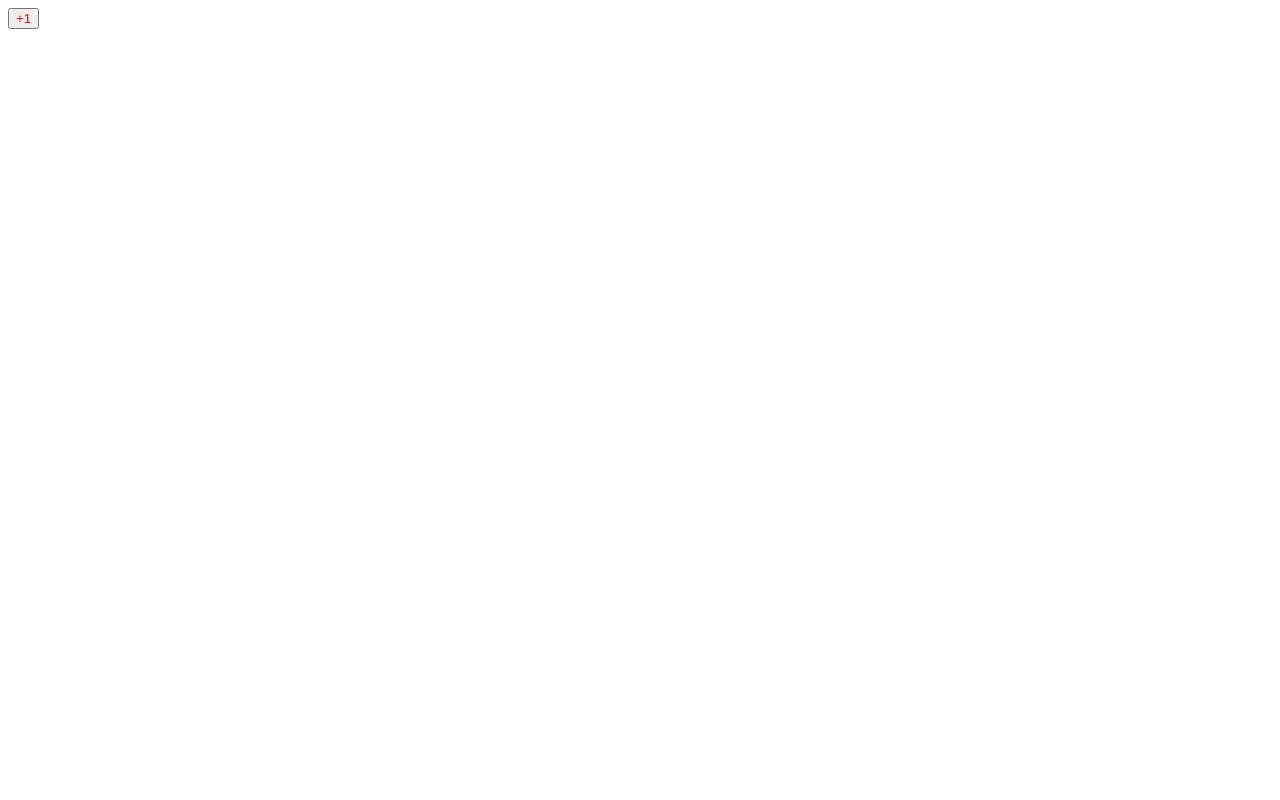
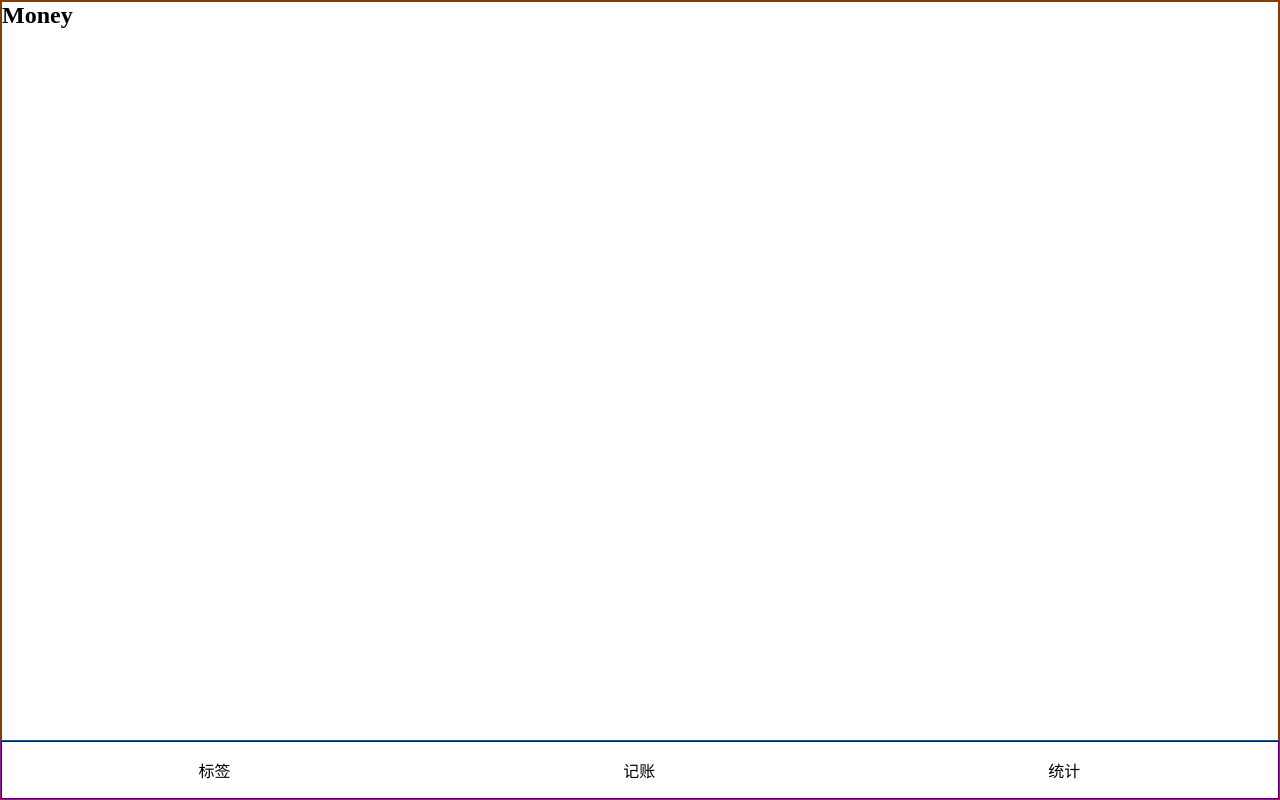
Before and after one commit to awttt/money-react, a React (Create React App) app: page /#/money in a window 1280 px wide. Built offline with nearby package versions, Linux system fonts and the light colour scheme.

Commit message:
导航栏布局

```diff
--- a/package.json
+++ b/package.json
@@ -38,7 +38,9 @@
     ]
   },
   "devDependencies": {
+    "@types/react-router-dom": "^5.1.5",
     "@types/styled-components": "^5.1.3",
-    "node-sass": "npm:dart-sass@1.25.0"
+    "node-sass": "npm:dart-sass@1.25.0",
+    "react-router-dom": "^5.2.0"
   }
 }
--- a/src/App.tsx
+++ b/src/App.tsx
@@ -1,13 +1,97 @@
 import React from 'react';
+import {
+  HashRouter as Router,
+  Switch,
+  Route,
+  Link,
+  Redirect,
+} from "react-router-dom";
+import styled from 'styled-components';
 
-import Button from './components/Button';
+const Wrapper = styled.div`
+border: 1px solid red;
+min-height: 100vh;
+display: flex;
+flex-direction: column;
+
+`
+
+const Main = styled.div`
+border: 1px solid green;
+flex-grow: 1;
+overflow: auto;
+`
+
+const Nav = styled.div`
+border: 1px solid blue;
+  > ul{
+   display: flex;
+
+    > li{
+     width: 33.3%;
+     text-align: center;
+     padding: 16px;
+  }
+}
+
+`
 
 function App() {
   return (
-    <div>
-        <Button>+1</Button>
-    </div>
+    <Router>
+      <Wrapper>
+        <Main>
+        <Switch>
+          <Route path="/tag">
+            <Tags />
+          </Route>
+          <Route path="/money">
+            <Money />
+          </Route>
+          <Route path="/statistic">
+            <Statistic />
+          </Route>
+          <Redirect exact from="/" to="/money"/>
+          <Route path="*">
+            <NoMatch />
+          </Route>
+        </Switch>
+        </Main>
+        <Nav>
+          <ul>
+            <li>
+              <Link to="/tag">标签</Link>
+            </li>
+            <li>
+              <Link to="/money">记账</Link>
+            </li>
+            <li>
+              <Link to="/statistic">统计</Link>
+            </li>
+          </ul>
+        </Nav>
+      </Wrapper>
+    </Router>
+
   );
 }
 
+function NoMatch() {
+    return(
+      <div>页面不存在</div>
+    )
+}
+
+function Statistic() {
+  return <h2>Statistic</h2>;
+}
+
+function Tags() {
+  return <h2>Tags</h2>;
+}
+
+function Money() {
+  return <h2>Money</h2>;
+}
+
 export default App;
--- a/src/components/Button.tsx
+++ /dev/null
@@ -1,7 +0,0 @@
-import styled from 'styled-components';
-
-const Button =styled.button`
-color: red;
-`
-
-export default Button
--- /dev/null
+++ b/src/index.scss
@@ -0,0 +1,13 @@
+@import-normalize;
+
+*{margin: 0;padding: 0;}
+*{box-sizing: border-box}
+*::before{box-sizing: border-box}
+*::after{box-sizing: border-box}
+ul,ol{
+  list-style: none;
+}
+a{
+  text-decoration: none;
+  color: inherit;
+}
--- a/src/index.tsx
+++ b/src/index.tsx
@@ -2,7 +2,7 @@
 import ReactDOM from 'react-dom';
 
 import App from './App';
-import * as serviceWorker from './serviceWorker';
+import 'index.scss'
 
 ReactDOM.render(
   <React.StrictMode>
@@ -10,6 +10,3 @@
   </React.StrictMode>,
   document.getElementById('root')
 );
-
-
-serviceWorker.unregister();
```
Also changed, not shown: 2 other files (tests, documents, lock files or other folders).
